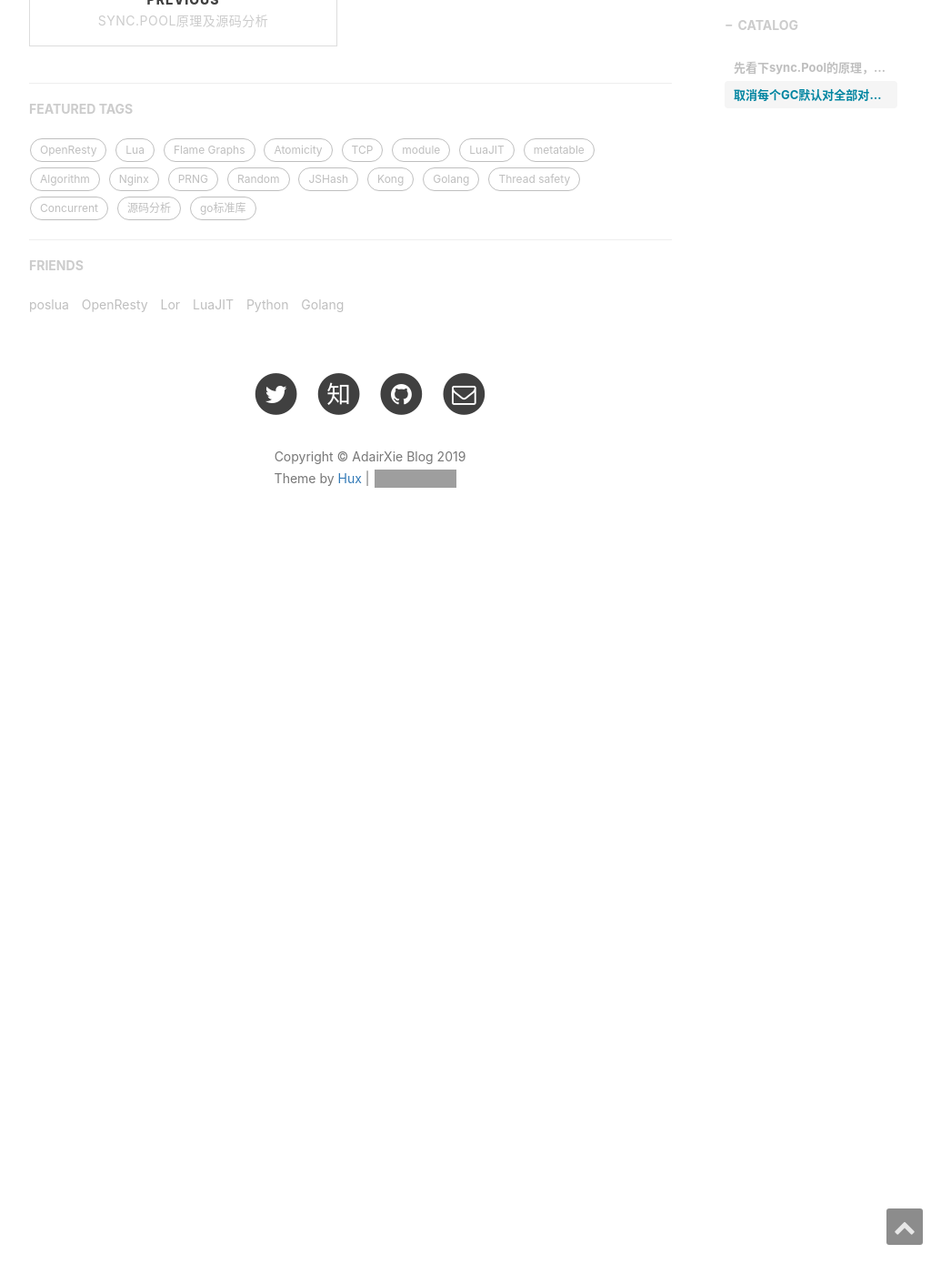
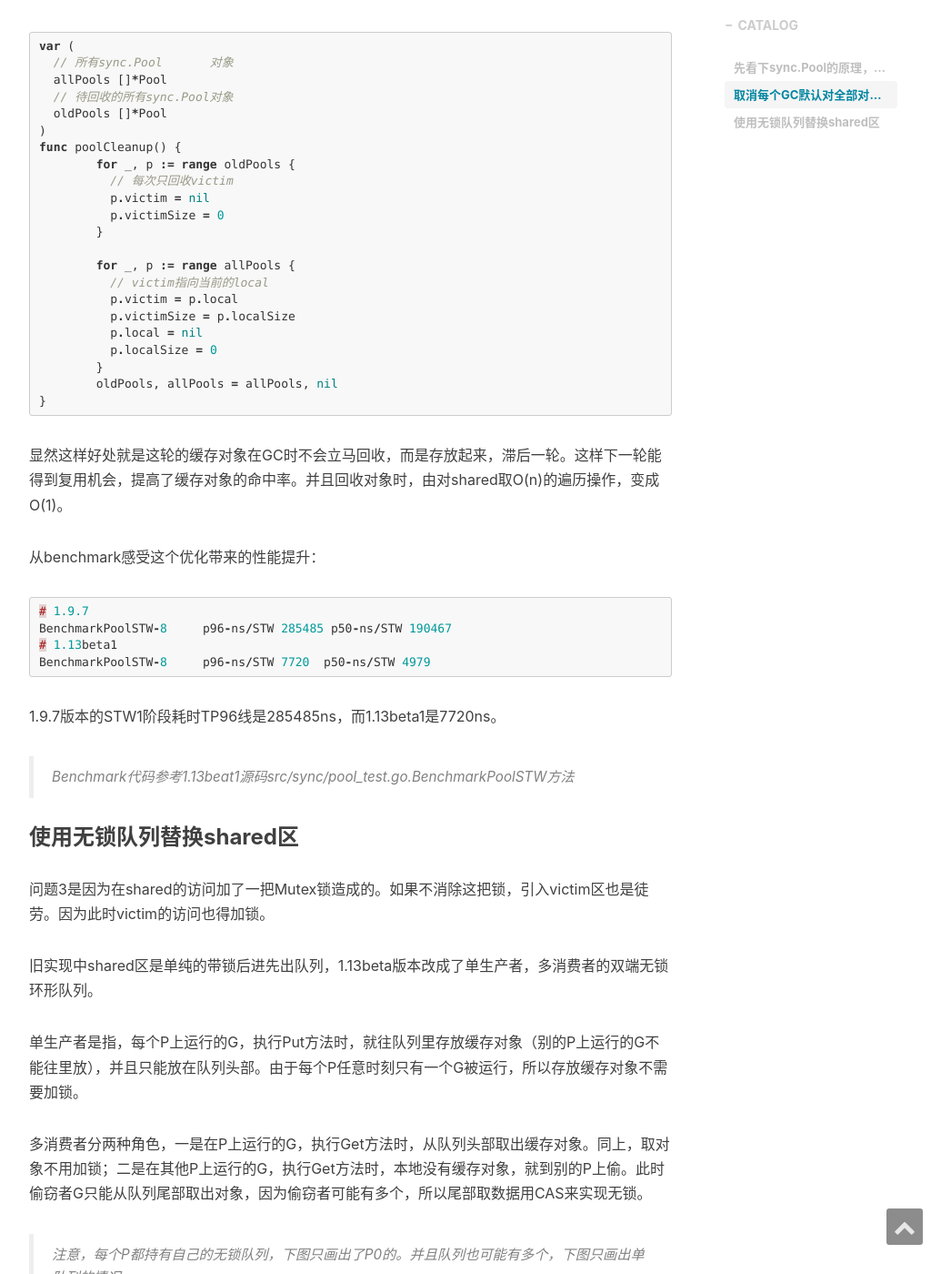
Before and after one commit to adairxie/adairxie.github.io, a Jekyll site: the page built from _posts/2019-09-10-sync-poo-drawback.md, in a window 1280 px wide and 1400 px high, scrolled down 4122 px. Shown: the whole window at 91% size, without its empty margins (233-1279 px from the left). Built offline with Jekyll 4.4.1, drawn with Linux system fonts in a browser that asks for light colours; nearby versions of some CDN libraries; comment, search, counter and statistics services are not loaded; before the commit the page ends 4752 px from its top, so only the background shows below that; some of the changed text lies outside the part shown; grey boxes are pictures that could not be loaded.

Commit message:
complete sync.Pool drawback

````diff
--- a/_posts/2019-09-10-sync-poo-drawback.md
+++ b/_posts/2019-09-10-sync-poo-drawback.md
@@ -134,3 +134,69 @@ type poolLocalInternal struct {
  1. Get时， 先从local里尝试取出缓存对象（包括所有的P）。如果失败，就尝试从victim里取。
  2. victim里也取对象失败，就调用New方法。
  3. Put时，只放local里。
+
+新的数据结构下，cleanup方法策略也有所变化，改为每次只把victim里的对象回收掉。然后victim再指向当前的local。
+```go
+var (
+  // 所有sync.Pool	对象
+  allPools []*Pool
+  // 待回收的所有sync.Pool对象
+  oldPools []*Pool
+)
+func poolCleanup() {
+	for _, p := range oldPools {
+	  // 每次只回收victim
+	  p.victim = nil
+	  p.victimSize = 0
+	}
+
+	for _, p := range allPools {
+	  // victim指向当前的local
+	  p.victim = p.local
+	  p.victimSize = p.localSize
+	  p.local = nil
+	  p.localSize = 0
+	}
+	oldPools, allPools = allPools, nil
+}
+```
+
+显然这样好处就是这轮的缓存对象在GC时不会立马回收，而是存放起来，滞后一轮。这样下一轮能得到复用机会，提高了缓存对象的命中率。并且回收对象时，由对shared取O(n)的遍历操作，变成O(1)。
+
+从benchmark感受这个优化带来的性能提升：
+```go
+# 1.9.7
+BenchmarkPoolSTW-8     p96-ns/STW 285485 p50-ns/STW 190467
+# 1.13beta1
+BenchmarkPoolSTW-8     p96-ns/STW 7720  p50-ns/STW 4979
+```
+
+1.9.7版本的STW1阶段耗时TP96线是285485ns，而1.13beta1是7720ns。
+> Benchmark代码参考1.13beat1源码src/sync/pool_test.go.BenchmarkPoolSTW方法
+
+### 使用无锁队列替换shared区
+问题3是因为在shared的访问加了一把Mutex锁造成的。如果不消除这把锁，引入victim区也是徒劳。因为此时victim的访问也得加锁。
+
+旧实现中shared区是单纯的带锁后进先出队列，1.13beta版本改成了单生产者，多消费者的双端无锁环形队列。
+
+单生产者是指，每个P上运行的G，执行Put方法时，就往队列里存放缓存对象（别的P上运行的G不能往里放），并且只能放在队列头部。由于每个P任意时刻只有一个G被运行，所以存放缓存对象不需要加锁。
+
+多消费者分两种角色，一是在P上运行的G，执行Get方法时，从队列头部取出缓存对象。同上，取对象不用加锁；二是在其他P上运行的G，执行Get方法时，本地没有缓存对象，就到别的P上偷。此时偷窃者G只能从队列尾部取出对象，因为偷窃者可能有多个，所以尾部取数据用CAS来实现无锁。
+> 注意，每个P都持有自己的无锁队列，下图只画出了P0的。并且队列也可能有多个，下图只画出单队列的情况。
+
+![](/img/in-post/sync-pool-drawback2.png)
+>如何正确地实现无锁队列超出本文意图，不展开介绍。感兴趣可以自行找资料学习或看源码。
+
+每个P持有的循环队列初始化多大呢？增长和收缩策略呢？下面用一张图做宏观介绍：
+![](/img/in-post/sync-pool-drawback3.png)
+
+陈述要点：
+* shared区该用双向链表，每个链表节点指向一个无锁环形队列。
+* 链表节点必须在头部插入。
+* 当前P上的G取缓存对象时，只从头部链表节点指向的无锁队列里取。取不到，沿着prev指针到下一个无锁队列上重复操作，也没有的话，就到别的P上偷。
+* 盗窃者G在偷缓存对象时，只从尾部链表节点指向无锁队列里取。取不到，沿着next指针到一个无锁队列上重复操作，也没有的话，就到别的P上继续偷，直到都偷不着，就调用New方法。
+* 链表首次插入节点时，指向无锁队列初始化大小为8，增长策略为在头部插入新节点，指向的无锁队列大小为旧头部节点指向无锁队列大小的两倍，始终保持2的n次方大小。
+* 假如在链表长度为3的情况下。尾部节点指向的无锁队列里缓存对象被偷光了，那么尾部节点会沿着next指针前移，把旧的无锁队列内存释放掉。此时链表长度变为2，这是链表的收缩策略。最小时剩下一个节点，不会收缩成空链表。
+* 无锁队列的自身最大的大小是2**30，达到上限时，再执行Put操作就放不进去，也不报错。
+
+总体就是这样，让我们期待1.13的beta版本吧。
````
Also changed, not shown: img/in-post/sync-pool-drawback2.png (added), img/in-post/sync-pool-drawback3.png (added).
